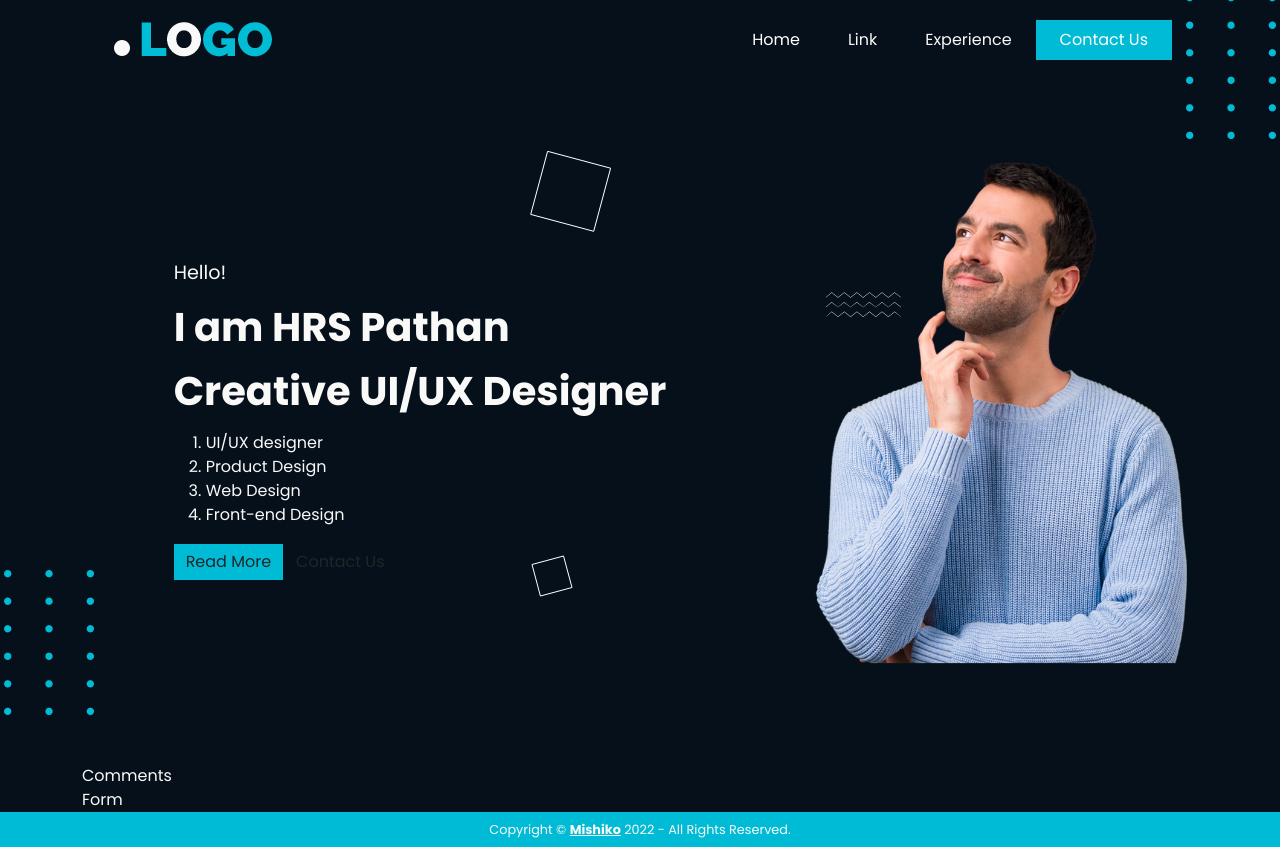
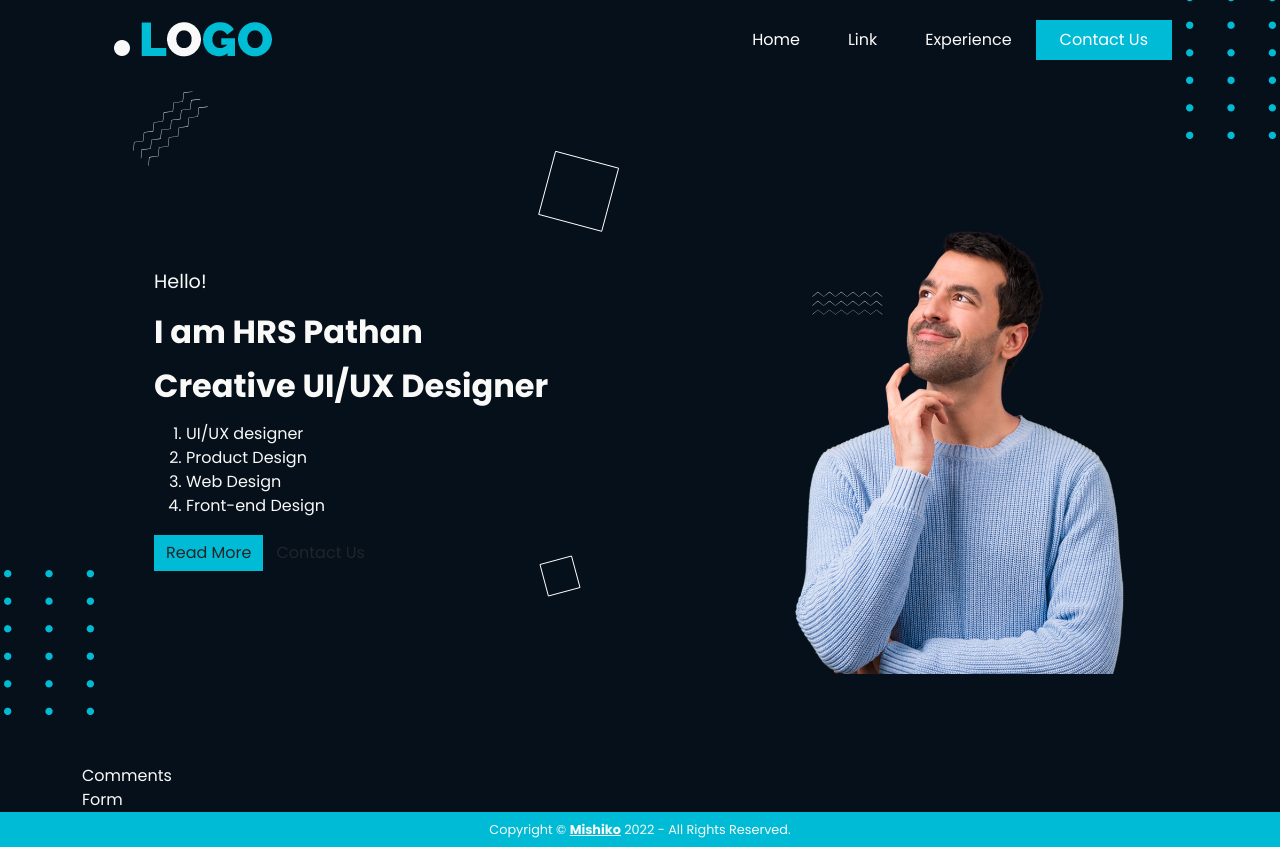
Before and after one commit to misza777/softblue_webdesign_react, a React (Vite) app: page / in a window 1280 px wide. Built offline with nearby package versions, Linux system fonts and the light colour scheme.

Commit message:
homepage upg

```diff
--- a/package.json
+++ b/package.json
@@ -1,6 +1,6 @@
 {
   "name": "soft_blue_web_design_react",
-  "homepage":"https://misza777/gihub.io/",
+  "homepage":"https://misza777/gihub.io/softblue_webdesign_react/",
   "private": true,
   "version": "0.0.0",
   "type": "module",
--- a/src/screens/HomeScreen/HomeScreen.jsx
+++ b/src/screens/HomeScreen/HomeScreen.jsx
@@ -6,7 +6,7 @@ import "./home.scss";
 const HomeScreen = () => {
   return (
     <>
-      <div className="m-lg-2 home-container">
+      <div className="m-lg-2 mx-xl-5 px-xl-4 home-container">
         <img
           src="images/hero.png"
           className="hero-img"
--- a/src/screens/HomeScreen/home.scss
+++ b/src/screens/HomeScreen/home.scss
@@ -5,14 +5,13 @@
     height: 84vh;
     display: grid;
     grid-template-columns: 60% 1fr;
-    // grid-template-rows: 1fr;
     position: relative;
     background-image:
     url('/images/Shape_waves_2.svg'),
     url('/images/Shape_waves_1.svg');
     background-size: 8%, 8%;
     background-repeat: no-repeat, no-repeat;
-    background-position: 72% 32%, -10% 1%, ;
+    background-position: 72% 32%, 0% 0%;
 
     & .hero-img {
         transform: scale(.85) translateX(8%) translateY(-8.5%);
@@ -42,12 +41,11 @@
 .hero-text {
     grid-column: 1/2;
     grid-row: 1/2;
-    place-self: center;
+    place-self: center left;
     z-index: 100;
-    padding: 0 2rem;
-    // text-align: center;
+
     h1 {
-        font-size: 2.5rem;
+        font-size: 2rem;
         font-weight: $fw-bold;
         color: $clr-main-primary;
         margin-bottom: 1rem;
--- a/src/scss/App.scss
+++ b/src/scss/App.scss
@@ -9,9 +9,6 @@ body {
   min-width: 270px;
   height: 100vh;
   overflow-x: hidden;
-
-
-
 
  &::before {
     content: url('/images/shape_dots.png');
```
